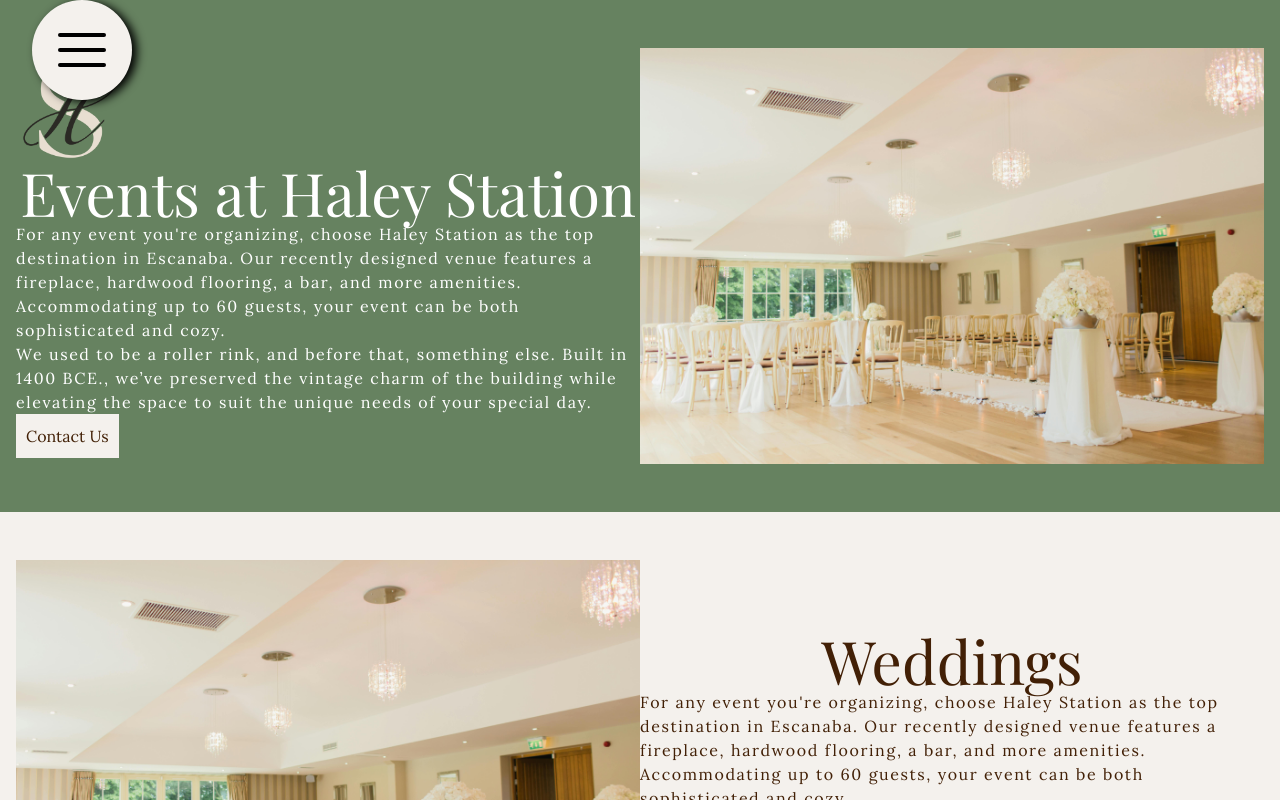
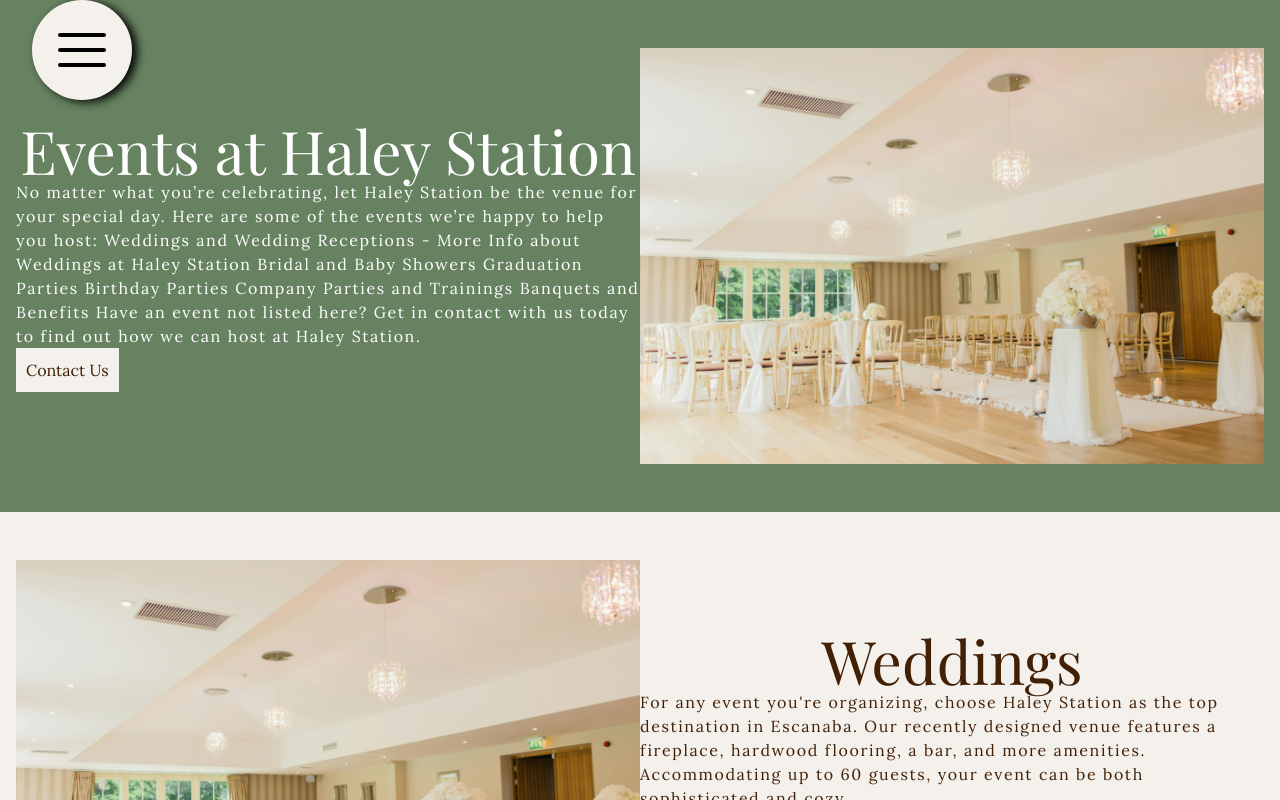
Before and after one commit to lee14k/haleystation, a Next.js app: page /Events in a window 1280 px wide. Shown: the top 800 px of the page. Built offline with nearby package versions, Linux system fonts and the light colour scheme; a web font is replaced by a local one.

Commit message:
tweaking

```diff
--- a/components/FeaturesSpace.jsx
+++ b/components/FeaturesSpace.jsx
@@ -17,7 +17,7 @@
             <h1 className={playfair.className}>The Space</h1>
           </div>
           <div className={lora.className}>
-            <p className="tracking-widest text-white">
+            <p className="tracking-widest text-white text-2xl">
               Haley Station is one of the few venues in the Delta County area to
               host beautiful indoor ceremonies in our spacious venue, filled
               with natural light from our many beautiful large windows. The
--- a/components/Locationcomponent.jsx
+++ b/components/Locationcomponent.jsx
@@ -3,6 +3,7 @@
 import { Lora } from "next/font/google";
 const lora = Lora({ subsets: ["latin"] });
 import Image from "next/image";
+import Link from "next/link";
 
 export default function Location() {
   return (
@@ -16,7 +17,7 @@
             <h1 className={playfair.className}>Location</h1>
           </div>
           <div className={lora.className}>
-            <p className="tracking-widest text-white">
+            <p className="tracking-widest text-white text-2xl">
               Nestled in the picturesque Upper Peninsula of Michigan, Escanaba
               emerges as a hidden gem for events and gatherings. This quaint
               city, with its serene Lake Michigan shoreline, offers a backdrop
@@ -27,9 +28,11 @@
               inviting atmosphere for visitors and locals alike.
             </p>
           </div>
+          <Link href="/Location">
           <button className="ctabutton bridalone brown-text px-8 py-6 text-3xl">
-            Book Today!
+            Learn More
           </button>
+          </Link>
         </div>
       </div>
     </div>
--- a/pages/Events.js
+++ b/pages/Events.js
@@ -11,22 +11,17 @@
       <div className="grid grid-cols-2 text-yellow-950 green-box py-12 px-4">
         <div className="flex justify-center items-center flex-col">
           <div className="text-6xl text-white ">
-            <Image src="/monogram.png" width={100} height={100} />
             <h1 className={playfair.className}>Events at Haley Station</h1>
           </div>
           <div className={lora.className}>
             <p className="tracking-widest text-white">
-              For any event you're organizing, choose Haley Station as the top
-              destination in Escanaba. Our recently designed venue features a
-              fireplace, hardwood flooring, a bar, and more amenities.
-              Accommodating up to 60 guests, your event can be both
-              sophisticated and cozy.
-            </p>
-            <p className="tracking-widest text-white">
-              We used to be a roller rink, and before that, something else.
-              Built in 1400 BCE., we’ve preserved the vintage charm of the
-              building while elevating the space to suit the unique needs of
-              your special day.
+              No matter what you’re celebrating, let Haley Station be the venue
+              for your special day. Here are some of the events we’re happy to
+              help you host: Weddings and Wedding Receptions - More Info about
+              Weddings at Haley Station Bridal and Baby Showers Graduation
+              Parties Birthday Parties Company Parties and Trainings Banquets
+              and Benefits Have an event not listed here? Get in contact with us
+              today to find out how we can host at Haley Station.
             </p>
             <button className="bridalone px-2.5 py-2.5">Contact Us </button>
           </div>
--- a/pages/index.js
+++ b/pages/index.js
@@ -15,7 +15,6 @@
     { link: "/hsone.jpg", header: "Our Space", page: "/Space" },
     { link: "/hsone.jpg", header: "Events", page: "/Events" },
     { link: "/hsone.jpg", header: "Gallery", page: "/Gallery" },
-
   ];
   return (
     <div>
@@ -91,7 +90,7 @@
           textColor={"white"}
           showBorder={false}
           boldFont={false}
-          captionOne="pop"
+          captionOne="John Doe"
           captionTwo="Jane Doe"
           captionThree="John Smith"
           isTextWhite={true}
```
